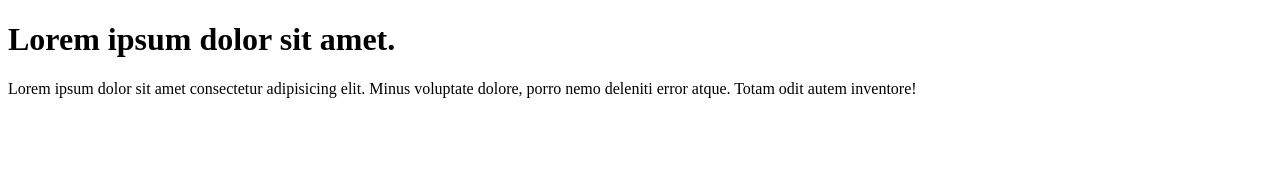
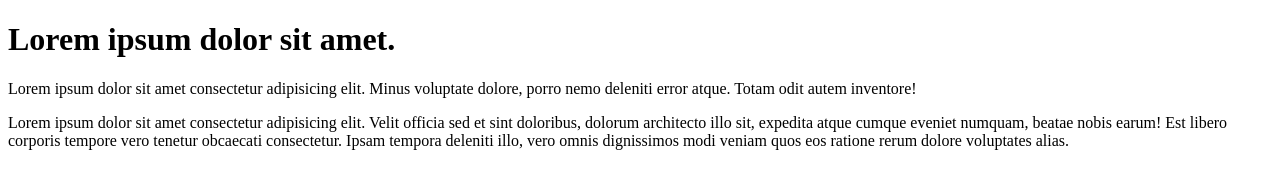
Before and after one commit to developer-nieem/Git-practics, a plain HTML site: page index.html in a window 1280 px wide. Drawn offline with Linux system fonts and the light colour scheme.

Commit message:
blog upload

```diff
--- a/index.html
+++ b/index.html
@@ -10,6 +10,7 @@
 
     <h1>Lorem ipsum dolor sit amet.</h1>
     <p>Lorem ipsum dolor sit amet consectetur adipisicing elit. Minus voluptate dolore, porro nemo deleniti error atque. Totam odit autem inventore!</p>
+    <p>Lorem ipsum dolor sit amet consectetur adipisicing elit. Velit officia sed et sint doloribus, dolorum architecto illo sit, expedita atque cumque eveniet numquam, beatae nobis earum! Est libero corporis tempore vero tenetur obcaecati consectetur. Ipsam tempora deleniti illo, vero omnis dignissimos modi veniam quos eos ratione rerum dolore voluptates alias.</p>
     <img src="" alt="">
 </body>
 </html>
```
